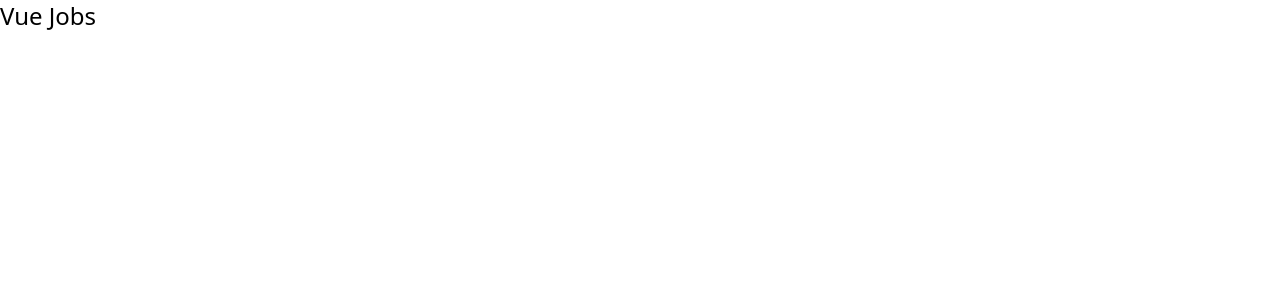
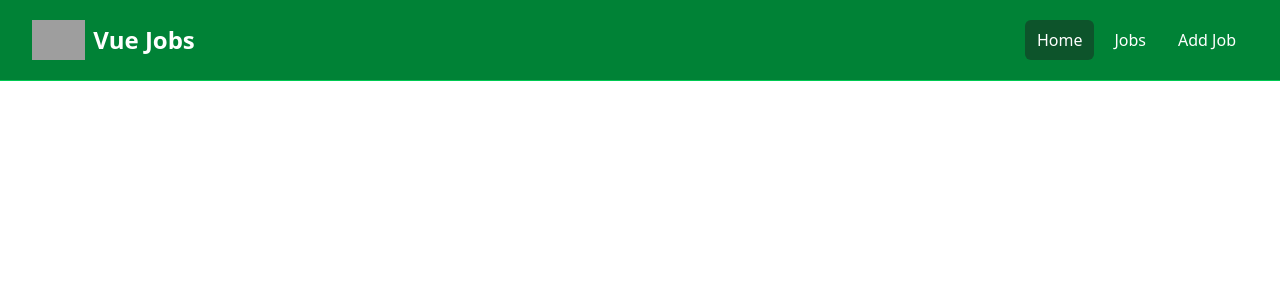
Before and after one commit to AlainNem/vue-crash-course-2024, a Vue app: page / in a window 1280 px wide. Shown: the top 300 px of the page. Built offline with nearby package versions, Linux system fonts and the light colour scheme; grey boxes are pictures that could not be loaded.

Commit message:
add navbar component to our app vue

```diff
--- a/src/App.vue
+++ b/src/App.vue
@@ -1,3 +1,6 @@
+<script setup>
+ import NavBar from './components/NavBar.vue';
+</script>
 <template>
-  <h1 class="text-2xl">Vue Jobs</h1>
+  <NavBar></NavBar>
 </template>
--- a/src/components/NavBar.vue
+++ b/src/components/NavBar.vue
@@ -11,7 +11,7 @@
           >
             <!-- Logo -->
             <a class="flex flex-shrink-0 items-center mr-4" href="index.html">
-              <img class="h-10 w-auto" src="images/logo.png" alt="Vue Jobs" />
+              <img class="h-10 w-auto" v-bind:src="logo" alt="Vue Jobs" />
               <span class="hidden md:block text-white text-2xl font-bold ml-2"
                 >Vue Jobs</span
               >
```
